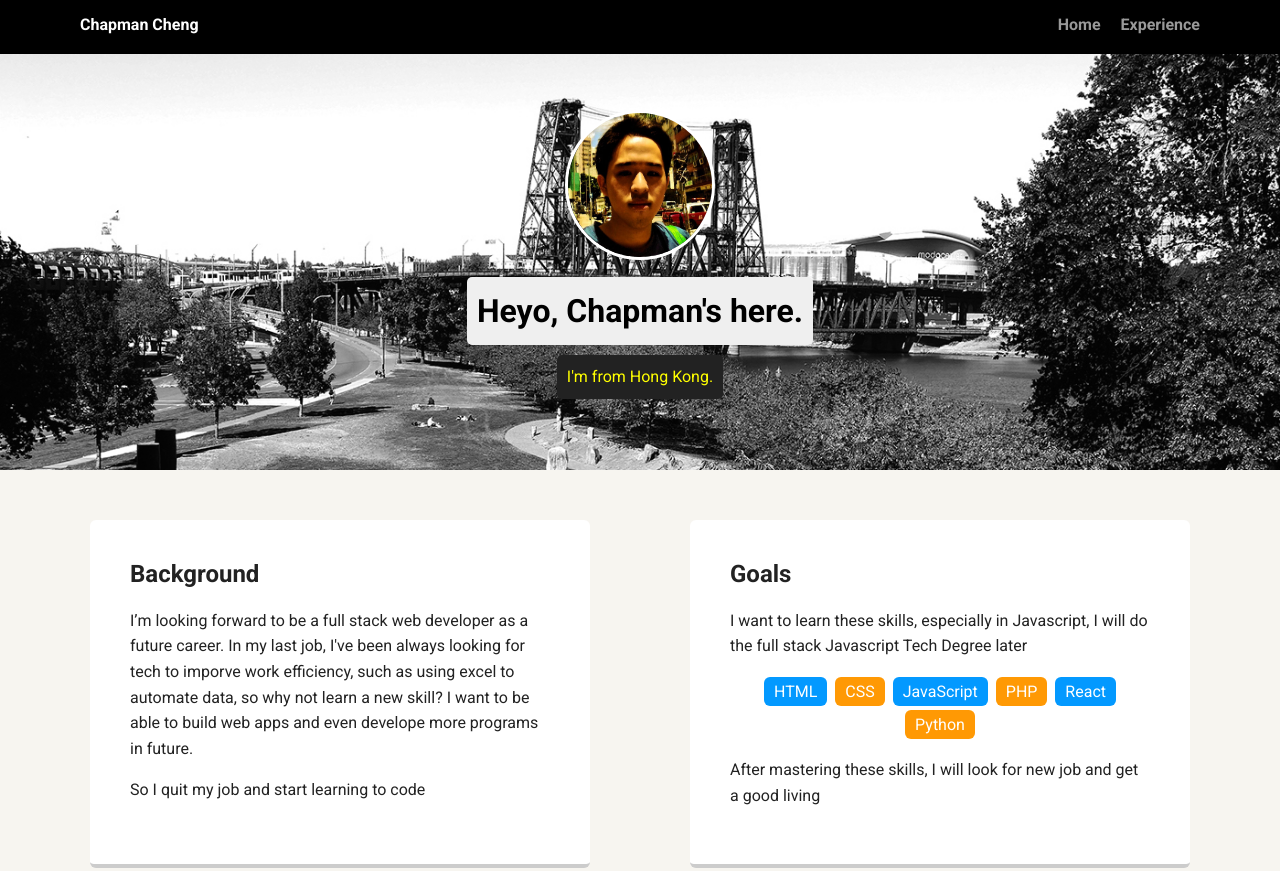
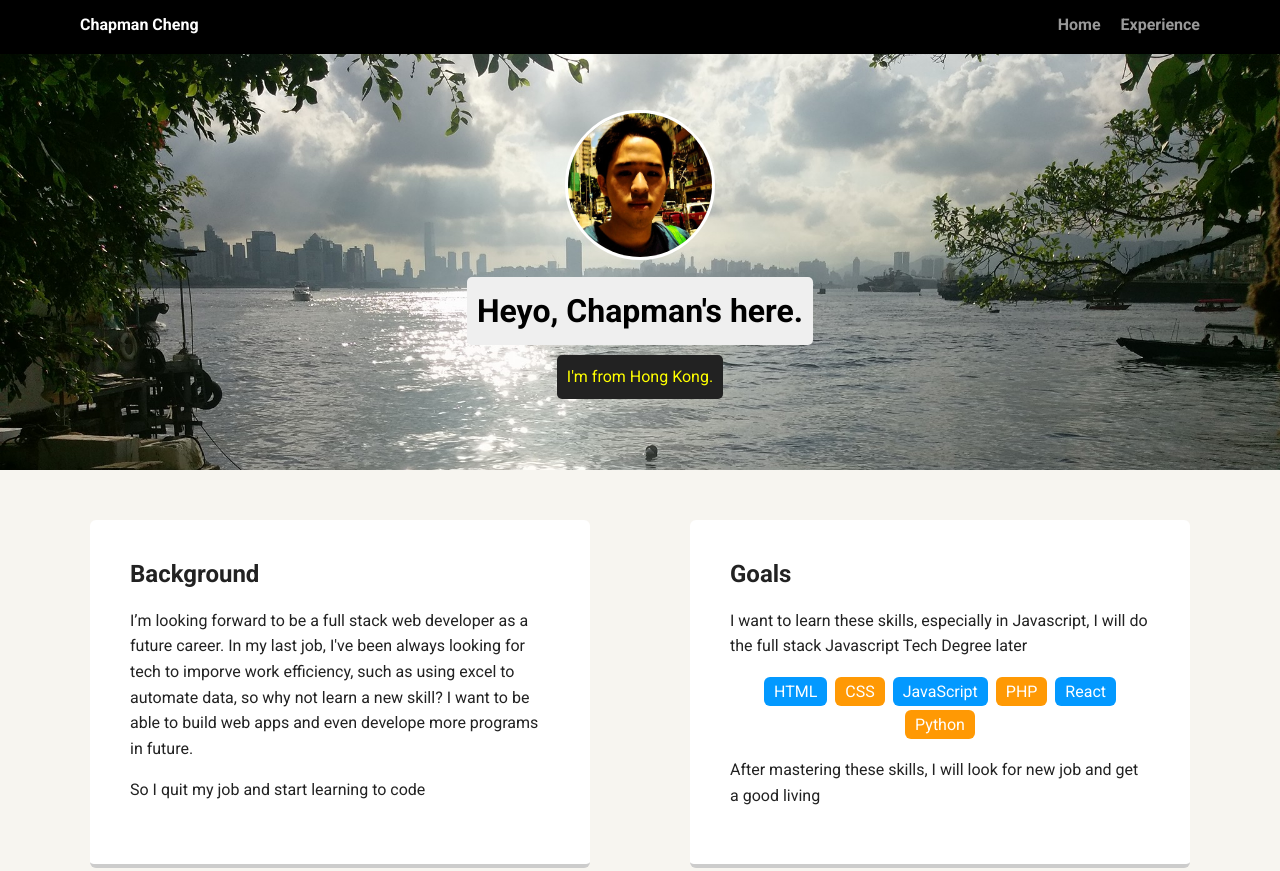
Before and after one commit to chapman-cc/thtechdegree_unit01, a plain HTML site: page index.html in a window 1280 px wide. Shown: the top 871 px of the page. Drawn offline with Linux system fonts and the light colour scheme; a web font is replaced by a local one.

Commit message:
change background css url and location

```diff
--- a/styles.css
+++ b/styles.css
@@ -57,7 +57,7 @@ a:hover {
 
 header {
   text-align: center;
-  background: url('images/portland.jpg') no-repeat top center ;
+  background: url('images/leeyumun.jpg') no-repeat 50% 10% ;
   background-size: cover;
   overflow: hidden;
   padding-top: 60px;
```
